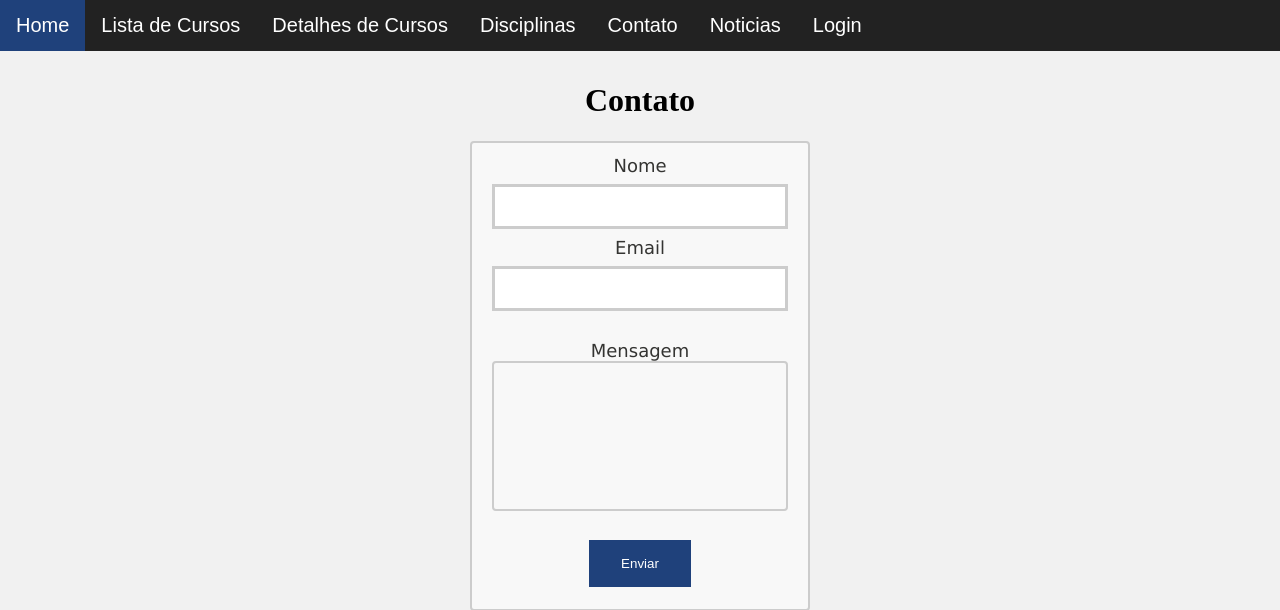
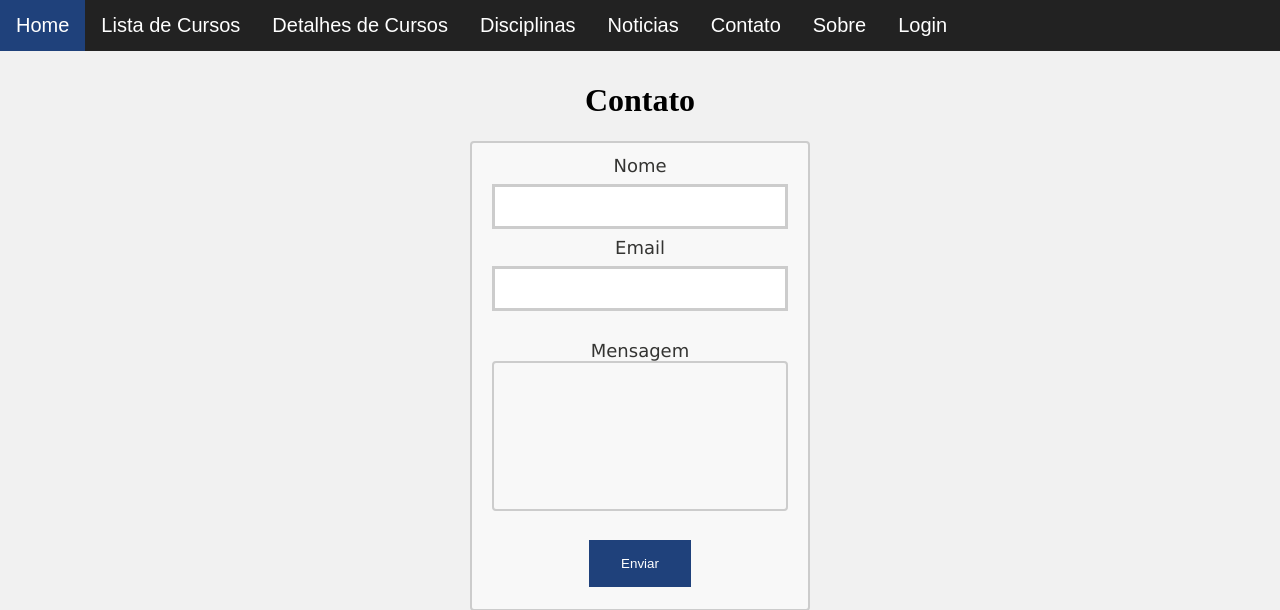
Before and after one commit to dbgarcia/lmsimpacta, a Django app: page /contato in a window 1280 px wide. Shown: the part 208-818 px from the top of the page. Run offline with Django 3.2, Linux system fonts and the light colour scheme; parts of the project's set-up code (start-up, migrations or seed data) failed here and were passed over.

Commit message:
Update base.html

```diff
--- a/core/templates/base.html
+++ b/core/templates/base.html
@@ -23,15 +23,15 @@
             <li><a href="/templates/lista_cursos.html">Lista de Cursos</a></li>
             <li><a href="/templates/detalhe_curso.html ">Detalhes de Cursos</a></li>
             <li><a href="/templates/disciplina.html">Disciplinas</a></li>
+            <li><a href="/templates/noticias.html">Noticias</a></li>
             <li><a href="/templates/contato.html">Contato</a></li>
-	    <li><a href="/templates/noticias.html">Noticias</a></li>
+            <li><a href="#">Sobre</a></li>
             {% if not user.is_authenticated %}
             <li class="dropdown">
-		<a href="/entrar">Login</a>
+                <a href="/entrar">Login</a>
                 {% else %}
                 {% if user.perfil == 'A' %}
                 <li><a class="link_nav" href="/aluno.html">Olá {{ user }} !</a></li>
-		<li><a href="/boletim.html">Boletim</a></li>
                 <li><a class="link_nav" href="/sair">Logout</a></li>
                 {% else %}
                 {% if user.perfil == 'P' %}
```
